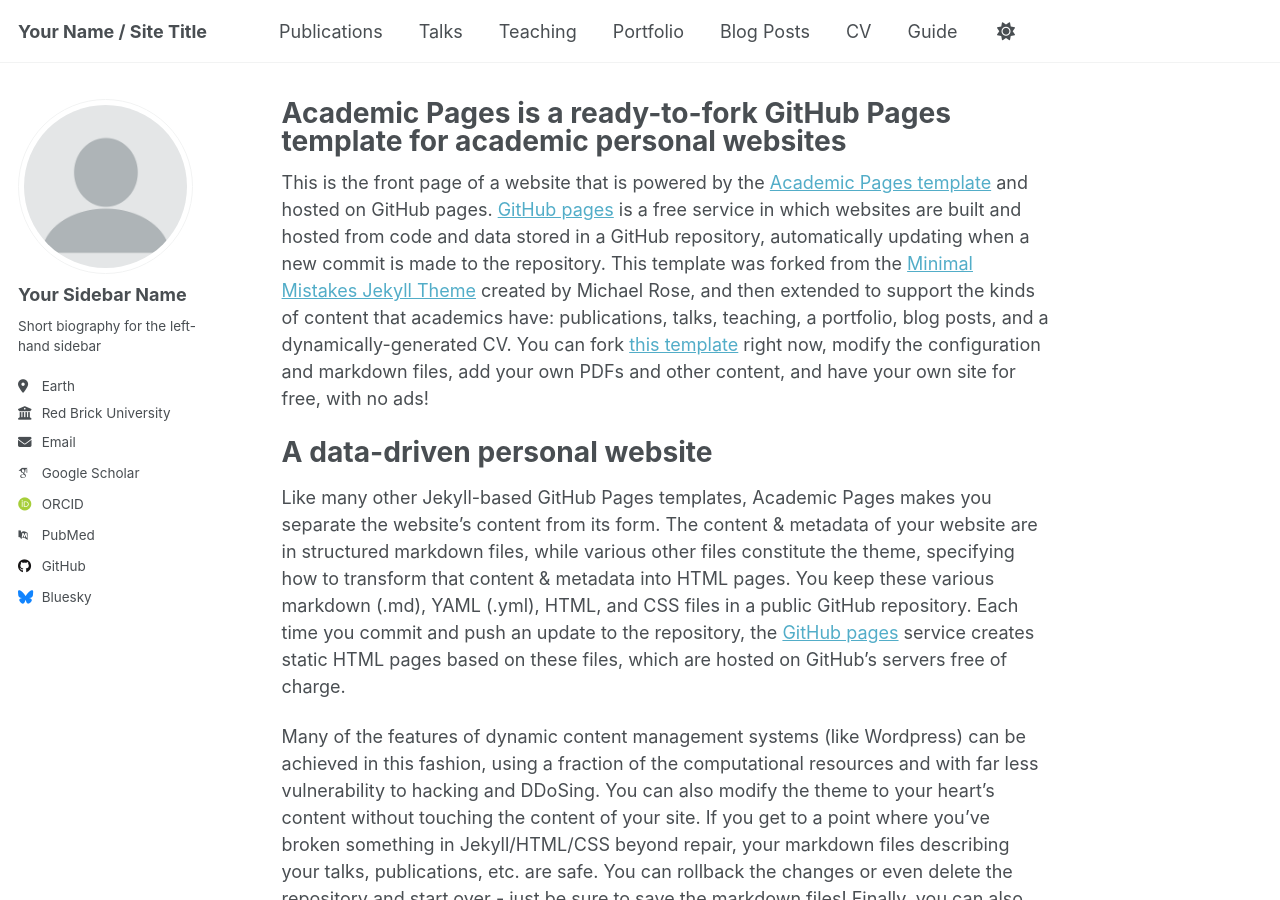
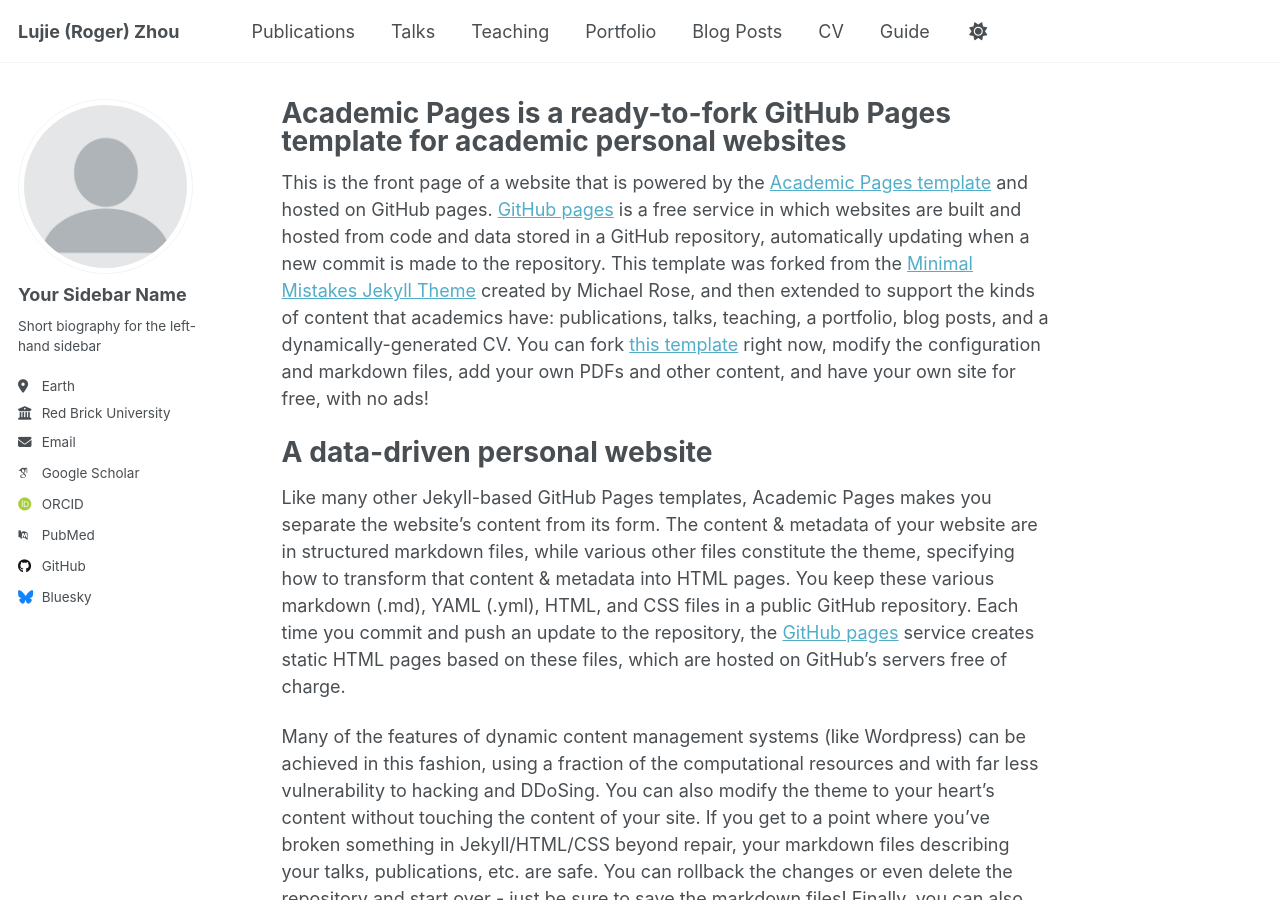
Before and after one commit to lbz5158/lujiezhou.github.io, a Jekyll site: the page built from _pages/about.md, in a window 1280 px wide and 900 px high. Built offline with Jekyll 4.4.1, drawn with Linux system fonts in a browser that asks for light colours; some web fonts are replaced.

Commit message:
Update _config.yml

```diff
--- a/_config.yml
+++ b/_config.yml
@@ -9,7 +9,7 @@
 # Basic Site Settings
 locale                   : "en-US"
 site_theme               : "default"
-title                    : "Your Name / Site Title"
+title                    : "Lujie (Roger) Zhou"
 title_separator          : "-"
 name                     : &name "Your Name"
 description              : &description "personal description"
```
